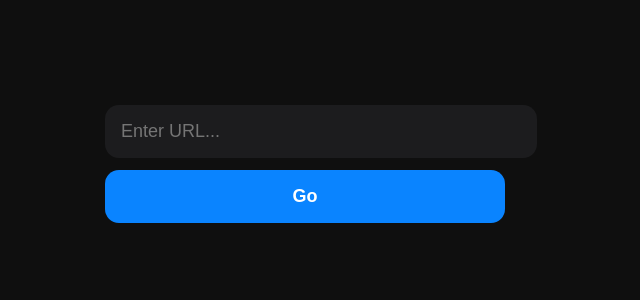
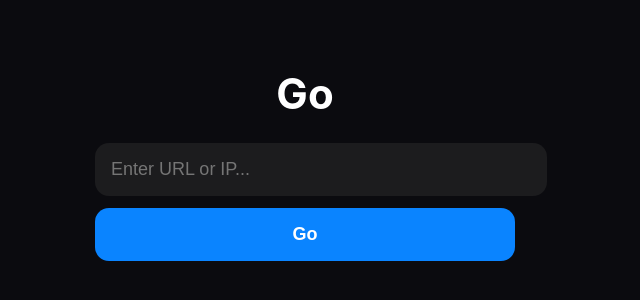
Before and after one commit to Tul-1/fs, a plain HTML site: page index.html in a window 1280 px wide. Shown: the part 236-536 px from the top of the page, without its empty margins (335-975 px from the left). Drawn offline with Linux system fonts and the light colour scheme.

Commit message:
Refactor index.html for improved structure and styling

```diff
--- a/index.html
+++ b/index.html
@@ -2,7 +2,14 @@
 <html>
 <head>
 <meta name="viewport" content="width=device-width, initial-scale=1.0">
+
+<meta name="apple-mobile-web-app-capable" content="yes">
+<meta name="apple-mobile-web-app-status-bar-style" content="black-translucent">
+<meta name="apple-mobile-web-app-title" content="Go">
+
 <title>Go</title>
+
+<link rel="apple-touch-icon" href="icon.png">
 
 <style>
 body {
@@ -11,14 +18,21 @@
   display: flex;
   justify-content: center;
   align-items: center;
-      background: #0f0f0f;
+  background: #0b0b0f;
   font-family: -apple-system, BlinkMacSystemFont, sans-serif;
 }
 
 .container {
   width: 90%;
-      max-width: 400px;
+  max-width: 420px;
   text-align: center;
+}
+
+.logo {
+  font-size: 42px;
+  font-weight: 700;
+  color: white;
+  margin-bottom: 24px;
 }
 
 input {
@@ -43,16 +57,13 @@
   color: white;
   font-weight: 600;
 }
-
-    button:active {
-      opacity: 0.8;
-    }
 </style>
 </head>
 
 <body>
 <div class="container">
-    <input id="url" placeholder="Enter URL..." autofocus>
+<div class="logo">Go</div>
+<input id="url" placeholder="Enter URL or IP..." autofocus>
 <button onclick="go()">Go</button>
 </div>
 
@@ -61,10 +72,8 @@
 
 function go() {
   let url = input.value.trim();
-
   if (!url) return;
 
-      // Handle missing protocol (important for local IPs)
   if (!url.startsWith("http://") && !url.startsWith("https://")) {
     url = "http://" + url;
   }
@@ -72,8 +81,7 @@
   window.location.href = url;
 }
 
-    // Allow Enter key too
-    input.addEventListener("keydown", function(e) {
+input.addEventListener("keydown", e => {
   if (e.key === "Enter") go();
 });
 </script>
```
Lines whose indentation alone changed are shown as unchanged.
